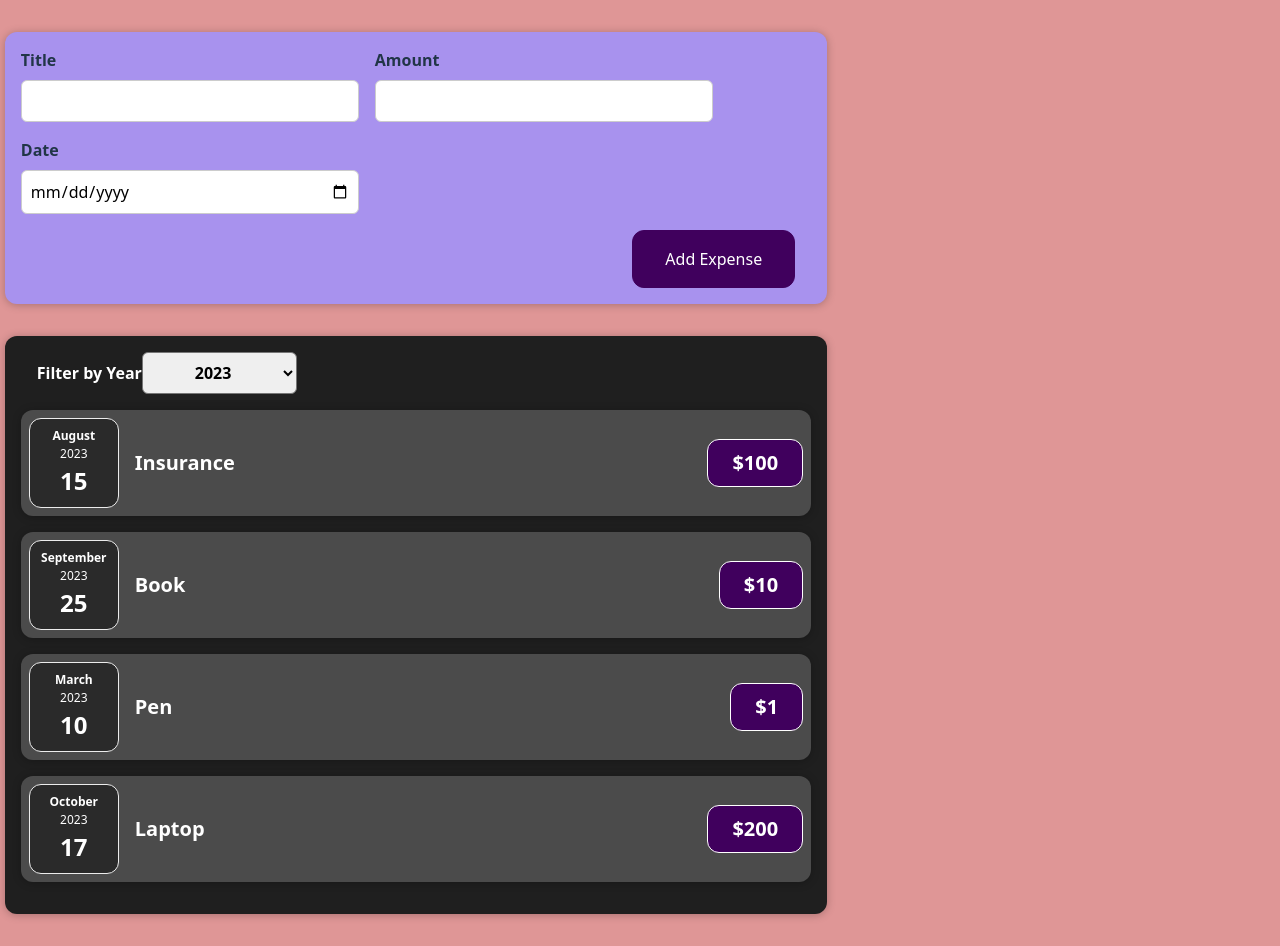
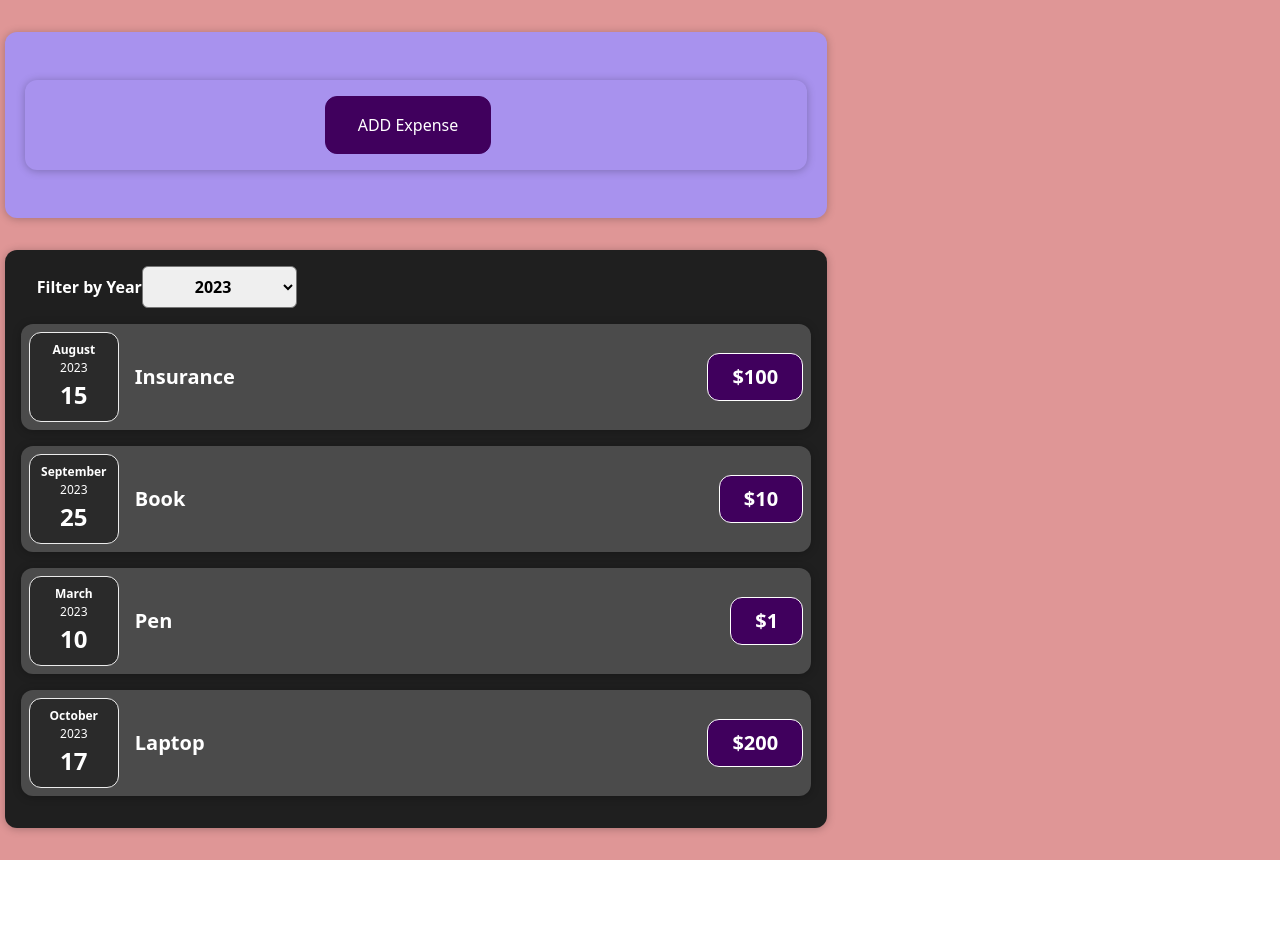
Before and after one commit to p-yamini8/React, a React (Vite) app: page / in a window 1280 px wide. After the commit the page ends 860 px from the top, so only its background shows below. Built offline with nearby package versions, Linux system fonts and the light colour scheme.

Commit message:
Challenge - Render Expense Form Conditionally

```diff
--- a/src/components/Expense/Expense.jsx
+++ b/src/components/Expense/Expense.jsx
@@ -18,7 +18,6 @@ const Expenses = (props) => {
   let expensesContent = <p>No expenses found</p>;
 
   if (filteredExpenses.length == 1) {
-
     expensesContent = (
       <>
         {filteredExpenses.map((expense) => (
--- a/src/components/newExpense/ExpenseForm.jsx
+++ b/src/components/newExpense/ExpenseForm.jsx
@@ -5,7 +5,7 @@ const ExpenseForm = (props) => {
   const [enteredTitle, setEnteredTitle] = useState("");
   const [enteredAmount, setEnteredAmount] = useState("");
   const [enteredDate, setEnteredDate] = useState("");
-
+const [showForm,setShowForm]=useState(false)
   const titleChangeHandler = (event) => {
     setEnteredTitle(event.target.value);
   };
@@ -30,8 +30,20 @@ const ExpenseForm = (props) => {
     setEnteredTitle("");
     setEnteredAmount("");
     setEnteredDate("");
+    setShowForm(true)
   };
-
+  const AddExpenseForm=(e)=>{
+    setShowForm(true)
+  }
+const cancelEventHandler=(e)=>{
+  setShowForm(false);
+}
+if(!showForm)
+{
+  return(<div class="new-expense">
+    <button type="button" onClick={AddExpenseForm}>ADD Expense</button>
+  </div>)
+}
   return (
     <form onSubmit={formSubmitHandler}>
       <div className="new-expense__controls">
@@ -66,7 +78,8 @@ const ExpenseForm = (props) => {
         </div>
       </div>
       <div className="new-expense__actions">
-        <button type="submit">Add Expense</button>
+      <button type="button" onClick={cancelEventHandler}>Cancel</button>
+ <button type="submit" >Add Expense</button>
       </div>
     </form>
   );
```
